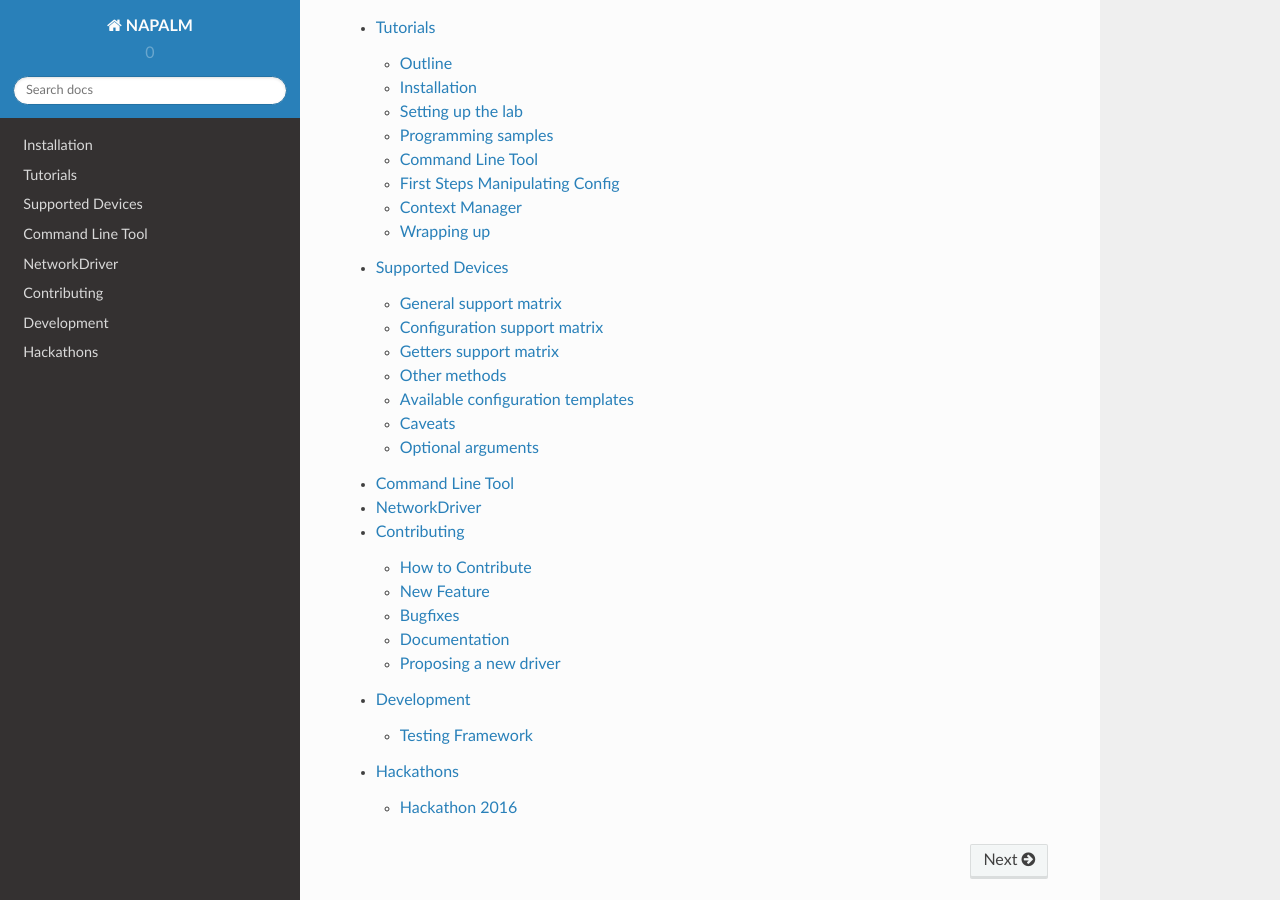
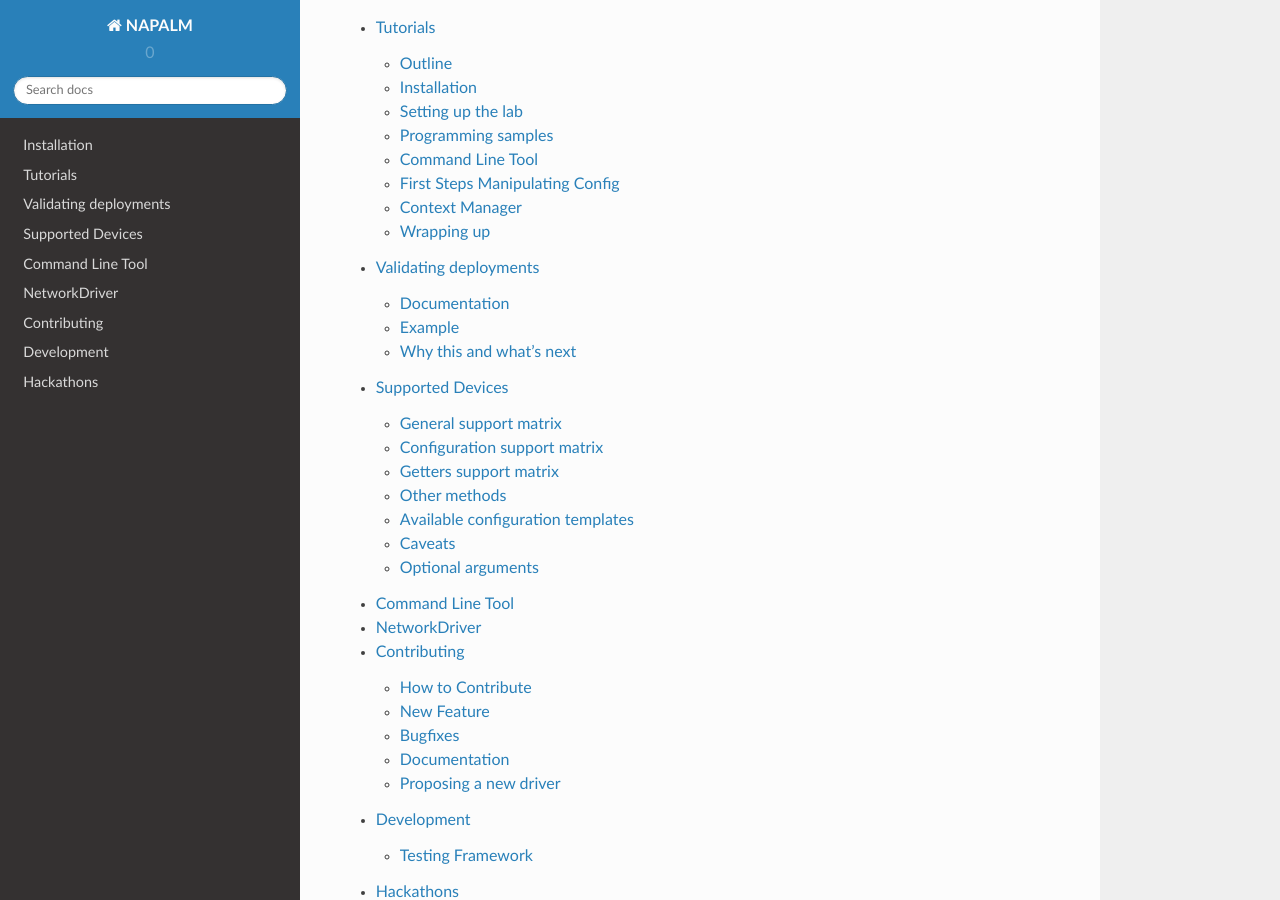
Before and after one commit to napalm-automation/napalm, a Sphinx documentation site: the page built from docs/index.rst, in a window 1280 px wide and 900 px high, scrolled down 1292 px. Built offline with Sphinx 7.4.7 and the Read the Docs theme 2.0.0, drawn with Linux system fonts in a browser that asks for light colours; some of the changed lines change nothing that is shown.

Commit message:
Adding documentation regarding the validate functionality

```diff
--- a/docs/index.rst
+++ b/docs/index.rst
@@ -56,6 +56,7 @@
 
    installation
    tutorials/index
+   validate/index
    support/index
    cli
    base
--- /dev/null
+++ b/docs/validate/index.rst
@@ -0,0 +1,216 @@
+Validating deployments
+======================
+
+Let's say you just deployed a few devices and you want to validate your deployment. To do that, you
+can write a YAML file describing the state you expect your devices to be in and tell napalm to
+retrieve the state of the device and build a compliance report for you.
+
+As always, with napalm, doing this is very easy even across multiple vendors : )
+
+.. note:: Note that this is meant to validate **state**, meaning live data, not
+    configuration. Because that something is configured doesn't mean it looks as you want.
+
+
+Documentation
+-------------
+
+Writing validators files that can be interpreted by napalm is very easy. You have to start by
+telling napalm how to retrieve that piece of information by using as key the name of the getter and
+then write the desired state using the same format the getter would retrieve it. For example::
+
+    ---
+    get_facts:
+      os_version: 7.0(3)I2(2d)
+      interface_list:
+          _mode: strict
+          list:
+            - Vlan5
+            - Vlan100
+      hostname: n9k2
+
+    get_bgp_neighbors:
+      default:
+        router_id: 192.0.2.2
+        peers:
+          _mode: strict
+          192.0.2.2:
+            is_enabled: true
+            address_family:
+              ipv4:
+                sent_prefixes: 5
+              ipv6:
+                sent_prefixes: 2
+
+    get_interfaces_ip:
+      Ethernet2/1:
+        ipv4:
+          192.0.2.1:
+            prefix_length: 30
+
+A few notes:
+
+    * You don't have to validate the entire state of the device, you might want to validate certain
+      information only. For example, with the getter ``get_interfaces_ip`` we are only validating
+      that the interface ``Ethernet2/1`` has the IP address ``192.0.2.1/30``. If there are other
+      interfaces or if that same interface has more IP's, it's ok.
+    * You can also have a more strict validation. For example, if we go to ``get_bgp_neighbors``,
+      we want to validate there that the ``default`` vrf has *only* the BGP neighbor ``192.0.2.2``.
+      We do that by specifying at that level ``_mode: strict``. Note that the strict mode is
+      specific to a level (you can add it to as many levels as you want). So, going back the the
+      example, we are validating that only that BGP neighbor is present on that vrf but we are not
+      validating that other vrfs don't exist. We are not validating all the data inside the BGP
+      neighbor either, we are only validating the ones we specified.
+    * Lists of objects to be validated require an extra key ``list``. You can see an example with
+      the ``get_facts`` getter. Lists can be strict as well. In this case, we want to make sure the
+      device has only those two interfaces.
+
+Example
+-------
+
+Let's say we have two devices, one running ``eos`` and another one running ``junos``. A typical
+script could start like this::
+
+    from napalm_base import get_network_driver
+    import pprint
+
+    eos_driver = get_network_driver("eos")
+    eos_config = {
+        "hostname": "localhost",
+        "username": "vagrant",
+        "password": "vagrant",
+        "optional_args": {"port": 12443},
+    }
+
+    junos_driver = get_network_driver("junos")
+    junos_config = {
+        "hostname": "localhost",
+        "username": "vagrant",
+        "password": "",
+        "optional_args": {"port": 12203},
+    }
+
+Now, let's validate that the devices are running a specific version and that the management IP is
+the one I expect. Let's start by writing the validator files.
+
+ * ``validate-eos.yml``::
+
+    ---
+    get_facts:
+        os_version: 4.17.2F
+
+    get_interfaces_ip:
+        ge-0/0/0.0:
+            ipv4:
+                10.0.2.14:
+                    prefix_length: 24
+                _mode: strict
+
+ * ``validate-junos.yml``::
+
+    ---
+    get_facts:
+        os_version: 12.1X47-D20.7
+
+    get_interfaces_ip:
+        ge-0/0/0.0:
+            ipv4:
+                10.0.2.15:
+                    prefix_length: 24
+                _mode: strict
+
+As you can see we are validating that the OS running is the one we want and that the management
+interfaces have only the IP we expect it to have. Now we can validate the devices like this::
+
+    >>> with eos_driver(**eos_config) as eos:
+    ...     pprint.pprint(eos.compliance_report("validate-eos.yml"))
+    ...
+    {u'complies': False,
+     'get_facts': {u'complies': False,
+                   u'extra': [],
+                   u'missing': [],
+                   u'present': {'os_version': {u'actual_value': u'4.15.2.1F-2759627.41521F',
+                                               u'complies': False,
+                                               u'nested': False}}},
+     'get_interfaces_ip': {u'complies': True,
+                           u'extra': [],
+                           u'missing': [],
+                           u'present': {'Management1': {u'complies': True,
+                                                        u'nested': True}}}}
+
+Let's take a look first to the report. The first thing we have to note is the first key
+``complies`` which is telling us that overall, the device is not compliant. Now we can dig in on
+the rest of the report. The ``get_interfaces_ip`` part seems to be complying just fine, however,
+the ``get_facts`` is complying about something. If we keep digging we will see that the
+``os_version`` key we were looking for is present but it's not compliant because it's actual value
+is not the one we specified, it is ``4.15.2.1F-2759627.41521F``.
+
+Now let's do the same for junos::
+
+    >>> with junos_driver(**junos_config) as junos:
+    ...     pprint.pprint(junos.compliance_report("validate-junos.yml"))
+    ...
+    {u'complies': True,
+     'get_facts': {u'complies': True,
+                   u'extra': [],
+                   u'missing': [],
+                   u'present': {'os_version': {u'complies': True,
+                                               u'nested': False}}},
+     'get_interfaces_ip': {u'complies': True,
+                           u'extra': [],
+                           u'missing': [],
+                           u'present': {'ge-0/0/0.0': {u'complies': True,
+                                                       u'nested': True}}}}
+
+This is great, this device is fully compliant. We can check the outer ``complies`` key is set to
+``True``. However, let's see what happens if someone adds and extra IP to ``ge-0/0/0.0``::
+
+    >>> with junos_driver(**junos_config) as junos:
+    ...     pprint.pprint(junos.compliance_report("validate-junos.yml"))
+    ...
+    {u'complies': False,
+     'get_facts': {u'complies': True,
+                   u'extra': [],
+                   u'missing': [],
+                   u'present': {'os_version': {u'complies': True,
+                                               u'nested': False}}},
+     'get_interfaces_ip': {u'complies': False,
+                           u'extra': [],
+                           u'missing': [],
+                           u'present': {'ge-0/0/0.0': {u'complies': False,
+                                                       u'diff': {u'complies': False,
+                                                                 u'extra': [],
+                                                                 u'missing': [],
+                                                                 u'present': {'ipv4': {u'complies': False,
+                                                                                       u'diff': {u'complies': False,
+                                                                                                 u'extra': [u'172.20.0.1'],
+                                                                                                 u'missing': [],
+                                                                                                 u'present': {'10.0.2.15': {u'complies': True,
+                                                                                                                            u'nested': True}}},
+                                                                                       u'nested': True}}},
+                                                       u'nested': True}}}}
+
+After adding the extra IP it seems the device is not compliant anymore. Let's see what happened:
+
+* Outer ``complies`` key is telling us something is wrong.
+* ``get_facts`` is fine.
+* ``get_interfaces_ip`` is telling us something interesting. Note that is saying that
+  ``ge-0/0/0.0`` has indeed the IPv4 address ``10.0.2.15`` as noted by being ``present`` and with
+  the inner ``complies`` set to ``True``. However, it's telling us that there is an ``extra`` IP
+  ``172.20.0.1``.
+
+The output might be a bit complex for humans but it's predictable and very easy to parse so it's
+great if you want to integrate it with your documentation/reports by using simple ``jinja2``
+templates.
+
+Why this and what's next
+------------------------
+
+As mentioned in the introduction, this is interesting to validate state. You could, for example,
+very easily check that your BGP neigbors are configured and that the state is up. It becomes even more
+interesting if you can build the validator file from data from your inventory. That way you could
+deploy your network matches your expectations all the time without human intervention.
+
+Something else you could do is write the validation file manually prior to a maintenance based on
+some gathered data from the network and on your expectations. You could, then, perform your changs
+and use this tool to verify the state of the network is exactly the one you wanted. No more
+forgetting things or writing one-offs scripts to validate deployments.
```
